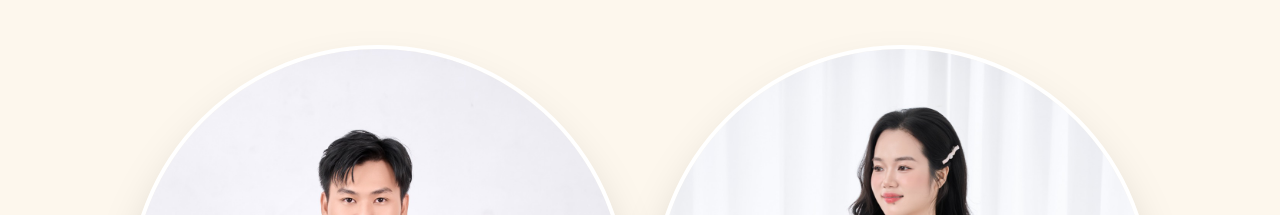
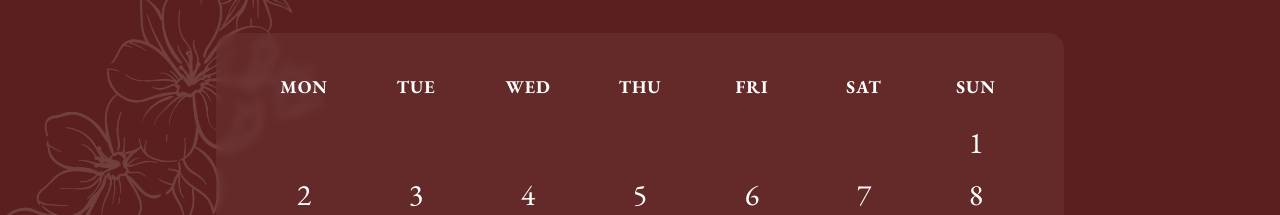
Before and after one commit to sonhip/wedding-invitation, a React (Vite) app: page / in a window 1280 px wide. Shown: the part 1220-1435 px from the top of the page. Built offline with nearby package versions, Linux system fonts and the light colour scheme; no server answers.

Commit message:
feat: update wedding date to 30/11/2026 and dynamically generate calendar data

```diff
--- a/src/App.tsx
+++ b/src/App.tsx
@@ -16,12 +16,12 @@ function App() {
     <div className="min-h-screen">
       <FallingSnows>
         <HeroSection />
+        <Calendar />
         <BrideGroomSection />
         <GatherSection />
         <EventSection />
         <CountDownSection />
         <GallerySection />
-        <Calendar />
         <ThankYouSection />
         <FooterSection />
         <Toaster />
--- a/src/config/const.ts
+++ b/src/config/const.ts
@@ -23,7 +23,7 @@ export const GROOM_DESCRIPTION = "Chú rể đẹp trai và thông minh.";
     Hero (Phần chính trang chủ)
     =========================== */
 // Ngày & địa điểm chính của đám cưới hiển thị trên hero
-export const WEDDING_DATE = "30/11/2025";
+export const WEDDING_DATE = "30/11/2026";
 export const WEDDING_LOCATION = "Thôn Chè - Xã Liên Bão - Huyện Tiên Du";
 export const WEDDING_LOCATION_CITY = "Tỉnh Bắc Ninh";
 // Mảng ảnh hiển thị trong hero (carousel/background)
@@ -87,7 +87,7 @@ export const EVENT_CEREMONY_TITLE = "HÔN LỄ ĐƯỢC TỔ CHỨC VÀO LÚC";
 export const EVENT_TIME = "13 GIỜ 30";
 export const EVENT_DATE_DAY = "30";
 export const EVENT_DATE_MONTH = "11";
-export const EVENT_DATE_YEAR = "25";
+export const EVENT_DATE_YEAR = "26";
 export const EVENT_DAY_NAME = "CHỦ NHẬT";
 export const EVENT_LUNAR_DATE = "(Tức ngày 11 tháng 10 năm Ất Tỵ)";
 export const EVENT_LOCATION_TITLE = "Địa Điểm";
--- a/src/pages/calendar/index.tsx
+++ b/src/pages/calendar/index.tsx
@@ -1,6 +1,7 @@
 import { gsap } from "gsap";
 import { ScrollTrigger } from "gsap/ScrollTrigger";
-import { useEffect } from "react";
+import { useEffect, useMemo } from "react";
+import { WEDDING_DATE } from "@/config/const";
 
 gsap.registerPlugin(ScrollTrigger);
 
@@ -23,44 +24,64 @@ const Calendar = () => {
     );
   }, []);
 
-  // November 2025 calendar data
-  const daysInMonth = [
-    { day: "", week: 0 }, // Empty cells for alignment
-    { day: "", week: 0 },
-    { day: "", week: 0 },
-    { day: "", week: 0 },
-    { day: "", week: 0 },
-    { day: 1, week: 0 },
-    { day: 2, week: 0 },
-    { day: 3, week: 1 },
-    { day: 4, week: 1 },
-    { day: 5, week: 1 },
-    { day: 6, week: 1 },
-    { day: 7, week: 1 },
-    { day: 8, week: 1 },
-    { day: 9, week: 1 },
-    { day: 10, week: 2 },
-    { day: 11, week: 2 },
-    { day: 12, week: 2 },
-    { day: 13, week: 2 },
-    { day: 14, week: 2 },
-    { day: 15, week: 2 },
-    { day: 16, week: 2 },
-    { day: 17, week: 3 },
-    { day: 18, week: 3 },
-    { day: 19, week: 3 },
-    { day: 20, week: 3 },
-    { day: 21, week: 3 },
-    { day: 22, week: 3 },
-    { day: 23, week: 3 },
-    { day: 24, week: 4 },
-    { day: 25, week: 4 },
-    { day: 26, week: 4 },
-    { day: 27, week: 4 },
-    { day: 28, week: 4 },
-    { day: 29, week: 4 },
-    { day: 30, week: 4, highlight: true },
-  ];
+  // Parse WEDDING_DATE (format: DD/MM/YYYY)
+  const { weddingDay, weddingMonth, weddingYear, monthName } = useMemo(() => {
+    const [day, month, year] = WEDDING_DATE.split("/").map(Number);
+    const monthNames = [
+      "January",
+      "February",
+      "March",
+      "April",
+      "May",
+      "June",
+      "July",
+      "August",
+      "September",
+      "October",
+      "November",
+      "December",
+    ];
+    return {
+      weddingDay: day,
+      weddingMonth: month,
+      weddingYear: year,
+      monthName: monthNames[month - 1],
+    };
+  }, []);
+
+  // Generate calendar data dynamically
+  const daysInMonth = useMemo(() => {
+    // Get first day of the month (0 = Sunday, 1 = Monday, etc.)
+    const firstDayOfMonth = new Date(weddingYear, weddingMonth - 1, 1).getDay();
+    // Get total days in the month
+    const totalDays = new Date(weddingYear, weddingMonth, 0).getDate();
+
+    // Adjust for Monday start (0 = Monday, 6 = Sunday)
+    const startOffset = firstDayOfMonth === 0 ? 6 : firstDayOfMonth - 1;
+
+    const calendar: Array<{
+      day: number | string;
+      week: number;
+      highlight?: boolean;
+    }> = [];
+
+    // Add empty cells for days before the first day of the month
+    for (let i = 0; i < startOffset; i++) {
+      calendar.push({ day: "", week: 0 });
+    }
+
+    // Add all days of the month
+    for (let day = 1; day <= totalDays; day++) {
+      const weekNumber = Math.floor(calendar.length / 7);
+      calendar.push({
+        day,
+        week: weekNumber,
+        highlight: day === weddingDay,
+      });
+    }
+
+    return calendar;
+  }, [weddingDay, weddingMonth, weddingYear]);
 
   return (
     <section className="calendar-section mt-8 relative py-16 md:py-24 bg-wedding-brown overflow-hidden">
@@ -80,7 +101,7 @@ const Calendar = () => {
         {/* Calendar Title */}
         <div className="text-center mb-8 md:mb-12">
           <h2 className="text-white text-5xl md:text-6xl lg:text-7xl font-serif italic mb-2">
-            November <span className="font-normal">2025</span>
+            {monthName} <span className="font-normal">{weddingYear}</span>
           </h2>
         </div>
 
```
